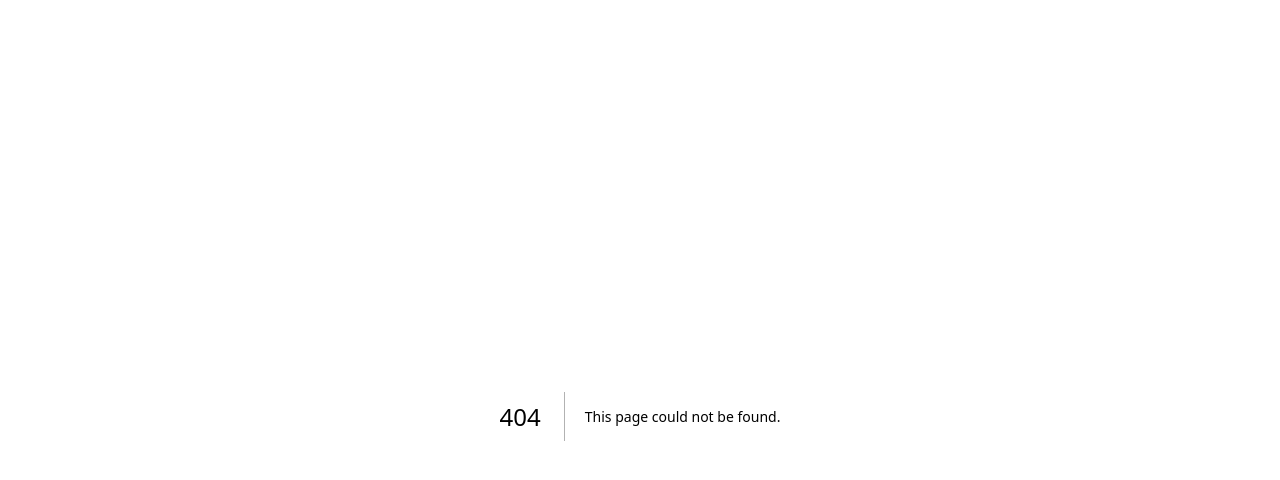
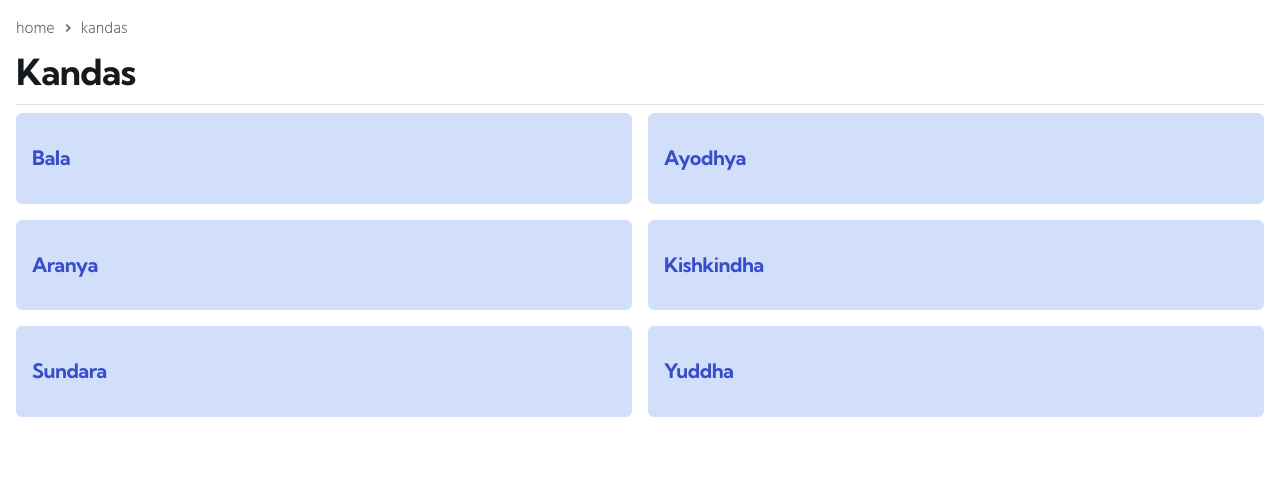
Before and after one commit to badalsaibo/read-ramayana, a Next.js app: page /kanda in a window 1280 px wide. Before the commit this address had no page. Shown: the top 480 px of the page. Built offline with nearby package versions, Linux system fonts and the light colour scheme.

Commit message:
feat: new kanda wip

```diff
--- /dev/null
+++ b/src/pages/kanda/index.tsx
@@ -0,0 +1,43 @@
+import Box from '@mui/joy/Box';
+import Grid from '@mui/joy/Grid';
+import Stack from '@mui/joy/Stack';
+import Divider from '@mui/joy/Divider';
+import Typography from '@mui/joy/Typography';
+
+import Breadcrumbs from 'components/Breadcrumbs';
+import PaddedButton from 'components/PaddedButton';
+
+const KANDAS = [
+  { kanda: 'bala', url: '/bala' },
+  { kanda: 'ayodhya', url: '/ayodhya' },
+  { kanda: 'aranya', url: '/aranya' },
+  { kanda: 'kishkindha', url: '/kishkindha' },
+  { kanda: 'sundara', url: '/sundara' },
+  { kanda: 'yuddha', url: '/yuddha' },
+];
+
+const BREADCRUMBS = [
+  { text: 'home', url: '/' },
+  { text: 'kandas', url: '/kanda' },
+];
+
+const Kanda = () => {
+  return (
+    <Stack spacing={1}>
+      <Breadcrumbs data={BREADCRUMBS} />
+      <Typography level="h1">Kandas</Typography>
+      <Divider sx={{ mb: 1 }} />
+      <Box>
+        <Grid container spacing={2}>
+          {KANDAS.map(({ kanda, url }) => (
+            <Grid key={kanda} xs={6}>
+              <PaddedButton href={`/kanda${url}`}>{kanda}</PaddedButton>
+            </Grid>
+          ))}
+        </Grid>
+      </Box>
+    </Stack>
+  );
+};
+
+export default Kanda;
```
Also changed, not shown: src/pages/kanda/[kanda]/index.tsx (added, +62 -0 lines), src/pages/kanda/interface/index.ts (added, +9 -0 lines), src/pages/kanda/utils/index.ts (added).
